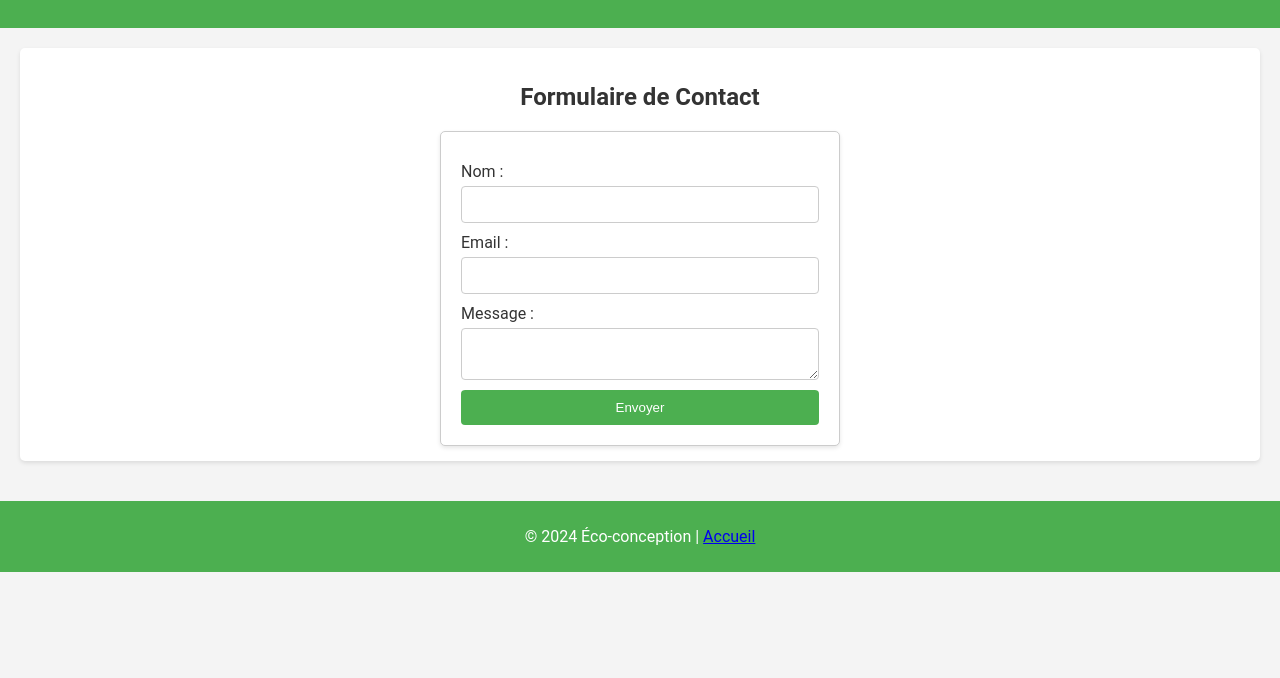
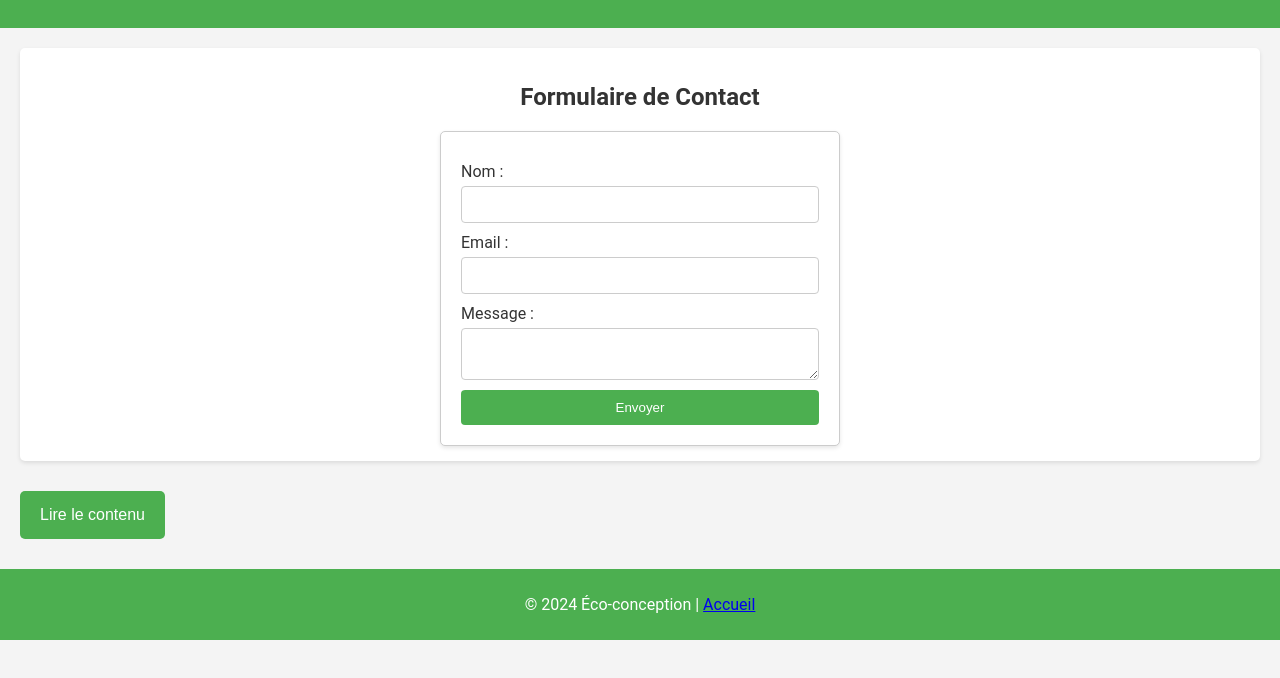
Before and after one commit to yasmine2001ab/nogreen, a plain HTML site: page contact.html in a window 1280 px wide. Shown: the part 118-796 px from the top of the page. Drawn offline with Linux system fonts and the light colour scheme.

Commit message:
Update contact.html

```diff
--- a/contact.html
+++ b/contact.html
@@ -34,15 +34,16 @@
                 </form>
             </div>
         </section>
+        <button id="read-button">Lire le contenu</button>
         <script>
-        // Fonction pour lire le texte de la page
+
             function readText() {
                 const text = document.body.innerText; // Récupérer tout le texte de la page
                 const utterance = new SpeechSynthesisUtterance(text); // Créer une nouvelle instance de SpeechSynthesisUtterance
                 speechSynthesis.speak(utterance); // Lire le texte
             }
 
-        // Ajouter l'événement de clic au bouton
+
             document.getElementById('read-button').addEventListener('click', readText);
         </script>
     </main>
```
Lines whose indentation alone changed are shown as unchanged.
